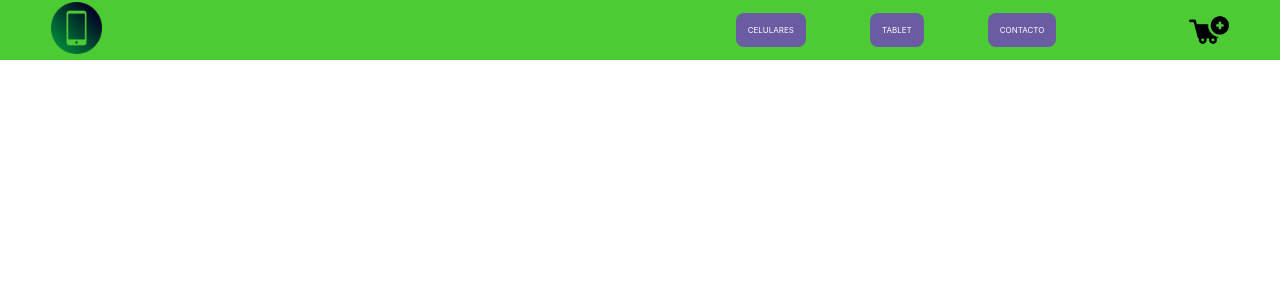
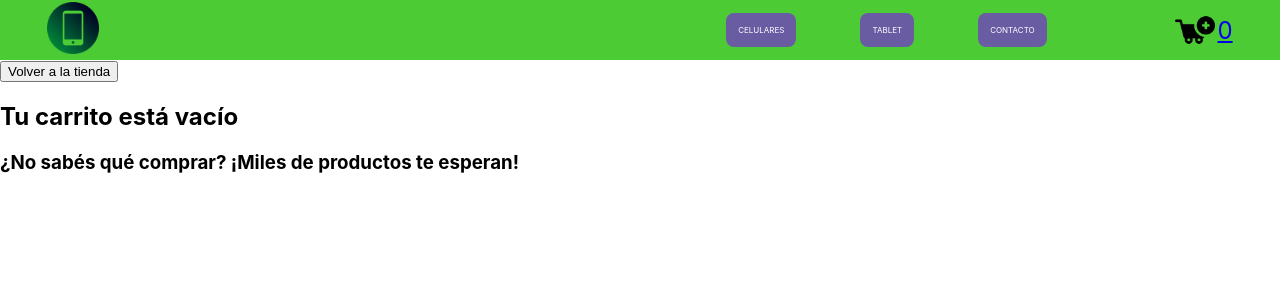
Before and after one commit to briann14/appbrianguzman, a React (Create React App) app: page /cart in a window 1280 px wide. Shown: the top 300 px of the page. Built offline with nearby package versions, Linux system fonts and the light colour scheme.

Commit message:
creating cartview

```diff
--- a/src/components/Cart/Cart.js
+++ b/src/components/Cart/Cart.js
@@ -1,17 +1,52 @@
 import { useContext } from 'react';
 import  CartContext from '../../context/CartContext';
+import ItemList from '../ItemList/ItemList';
+import { Link } from 'react-router-dom';
+const Cart = () => {
+    const { products, clearCart, removeItem, getTotal , getQuantity } = useContext(CartContext)
+    const handleRemoveItem = (id, name) => {
+        removeItem(id)
+    }
+     return (
+        <div className="container">
+            {products.length !== 0 ? (
+                <div>
+                  <ItemList products={products} />
+                    {
+                products.map(prod => {
+                    return (
+                        <div key={prod.id} style={{ display: 'flex'}}>
+                            <h3>{prod.name} -</h3>
+                            <h3>Cantidad {prod.quantity}</h3>
+                            <button onClick={() => handleRemoveItem(prod.id, prod.name)}>X</button>
+                        </div>
+                    )
+            })}
+                    <ul className="priceTotal">
+                        <li>Total:</li>
+                        <li>{getQuantity()}</li>
+                        <li>${getTotal()}</li>
 
-const Cart = () => {
-    const { cart } = useContext(CartContext);
+                    </ul>
+                    <button className="buttonCartEnd" >Terminar Compra</button>
+                    <button className="buttonCart" onClick={clearCart}>
+                        Borrar todos los items
+                    </button>
+                    <Link to="/"><button className="buttonCart">Seguir comprando</button></Link>
 
-    return (
-        <>
-            {cart.map((prod) => (
-                <li key={prod.id}>{prod.cantidad}</li>
+                </div>
 
-            ))}
-        </>
+            ) : (
+                <div className="listNotCart">
+                    <Link to="/"><button className="buttonCart">Volver a la tienda</button></Link>
+                    <h2>Tu carrito está vacío</h2>
+                    <h3>¿No sabés qué comprar? ¡Miles de productos te esperan!</h3>
+                </div>
+            )}
+        </div>
     );
 };
 
+
+
 export default Cart;
--- a/src/components/CartWidget/CartWidget.css
+++ b/src/components/CartWidget/CartWidget.css
@@ -8,4 +8,8 @@
 }
 .contador{
     font-size: 1.5rem;
+    text-decoration: none;
 }
+.link{
+    text-decoration: none;
+}
--- a/src/components/CartWidget/CartWidget.js
+++ b/src/components/CartWidget/CartWidget.js
@@ -1,18 +1,24 @@
-import { Link } from "react-router-dom";
-import { products } from '../../mock/productos';
-import  { useContext } from 'react';
+
+import React, { useContext } from 'react';
 import CartContext  from '../../context/CartContext';
 import './CartWidget.css'
+import { Link } from "react-router-dom";
 
 
-const CartWidget = () => {
-    const { cart } = useContext(CartContext);
+const CartWidget = ({margin = 2 ,  width = 40 }) => {
+
+    const { getQuantity } = useContext(CartContext)
+
     return(
-        <div className="carrito">
-   <img  src = {'../img/carrito.png'}  className= "imagenCart" alt = 'logo'/>
-   {cart.map((prod) => (
-      <span key={prod.id}className="contador">{prod.cantidad}</span>
-    ))}
-  </div>
-    )}
-export default CartWidget
+
+        <Link to={'cart'} className = 'link' >
+            <div className="carrito">
+        <img  src = {'../img/carrito.png'}  style ={{margin ,width}} alt = 'logo'/>
+        <span className='contador'>{getQuantity()}</span>
+        </div>
+        </Link>
+
+
+    );
+    }
+export default CartWidget;
--- a/src/components/ItemDetail/ItemDetail.js
+++ b/src/components/ItemDetail/ItemDetail.js
@@ -1,50 +1,64 @@
 import { useState , useContext } from 'react';
-import { Link, useParams } from 'react-router-dom';
+import { Link} from 'react-router-dom';
 import ItemCount from '../ItemCount/ItemCount';
 import './ItemDetail.css'
 import CartContext from '../../context/CartContext'
-const ItemDetail = ({ product }) => {
-        const [cantidad, setCantidad] = useState(0);
-        const { Agregando , clearItems, values} = useContext(CartContext);
+import { useNotificationServices } from '../../services/notification/NotificationService'
 
-        const onAdd = (cantidad) => {
-            setCantidad(cantidad);
-            Agregando(product, cantidad);
-        };
+const ItemDetail = ({ id, name, img, category, description, price, stock }) => {
+    const [quantity, setQuantity] = useState(0)
 
+    const { addItem } = useContext(CartContext)
+
+    const setNotification = useNotificationServices()
+
+    const handleOnAdd = (quantity) => {
+        setQuantity(quantity)
+
+        const productToAdd = {
+            id,
+            name,
+            price,
+            img,
+            category,
+            description,
+            stock
+        }
+
+        addItem(productToAdd, quantity)
+        setNotification('success',`Se agrego ${name} al carrito`)
+    }
 
     return (
         <article className="CardItem">
             <header className="Header">
                 <h2 className="ItemHeader">
-                {product?.name}
+                    {name}
                 </h2>
             </header>
             <picture>
-            <img src={product?.img} alt={product?.name} className="ItemImg"/>
+                <img src={img} alt={name} className="ItemImg"/>
             </picture>
             <section>
-
                 <p className="Info">
-                Categoria: {product?.category}
+                    Categoria: {category}
                 </p>
                 <p className="Info">
-                Descripción: {product?.description}
+                    Descripción: {description}
                 </p>
                 <p className="Info">
-                Precio: {product?.price}
+                    Precio: {price}
                 </p>
             </section>
             <footer className='ItemFooter'>
-        {cantidad === 0 ? ( <ItemCount stock={product.stock} onAdd={onAdd} />) : (
-            <div>
-            <Link to="/cart" className='boton'>FINALIZAR COMPRA</Link>
-            <button className="botonborrar" onClick={clearItems}> Borrar todos los items </button>
-            </div>
-
-            )}
+                {
+                    quantity > 0 ?
+                        <Link to={'/cart'} className='Option'>Ir al carrito de compras</Link> :
+                        <ItemCount initial={1} stock={stock} onAdd={handleOnAdd} />
+                }
             </footer>
         </article>
     )
 }
+
 export default ItemDetail
--- a/src/components/NavBar/NavBar.js
+++ b/src/components/NavBar/NavBar.js
@@ -1,7 +1,7 @@
 import "./NavBar.css"
 import CartWidget from "../CartWidget/CartWidget"
 import { NavLink , Link } from 'react-router-dom';
-import { useEffect, useState } from 'react'
+
 
 const Navbar = () => {
   return (
--- a/src/context/CartContext.js
+++ b/src/context/CartContext.js
@@ -1,49 +1,87 @@
-import { createContext, useEffect, useState } from 'react';
 
- const CartContext = createContext();
+
+import { createContext, useState } from "react"
+
+const Context = createContext()
 
 export const CartContextProvider = ({ children }) => {
-    const [cart, setCart] = useState([]);
-    const [cantidad, setCantidad] = useState(0);
-    useEffect(() => {
-        console.log(cart);
-    }, [cart]);
+    const [products, setProducts] = useState([])
+    const [quantity, setQuantity] = useState(0);
 
-    const Agregando = (item, cantidad) => {
-        if (isInCart(item.id)){
-             sumarCantidad(item, cantidad)
-            }else{
-             setCart([...cart, { ...item, cantidad }]);
-    }}
+
+    const addItem = (item, quantity) => {
+        const productToAdd = {
+            ...item,
+            quantity
+        }
+
+        isInCart(item.id) ? updateItemInCart(productToAdd) : addItemToCart(productToAdd)
+    }
 
     const isInCart = (id) => {
-        return cart.some((producto) => producto.id === id);
-    };
+        return products.some(prod => prod.id === id)
+    }
 
+    const updateItemInCart = (productToAdd) => {
+        const updatedCart = products.map(prod => {
+            if(prod.id === productToAdd.id) {
+                const updatedProduct = {
+                    ...prod,
+                    quantity: prod.quantity + productToAdd.quantity
+                }
+                return updatedProduct
+            } else {
+                return prod
+            }
+        })
 
-    const sumarCantidad = (item, cantidad) => {
-        const newProducts = cart.map((prod) => {
-            if (prod.id === item.id) {
-                const newProduct = {
-                    ...prod,
-                    cantidad: prod.cantidad + cantidad,
-                };
-                return newProduct;
-            } else {
-                return prod;
-            }
-        });
-        setCart(newProducts);
-    };
-    const clearItems = () => {
-        setCart([]);
-        setCantidad(0);
-    };
+        setProducts(updatedCart)
+    }
+
+    const addItemToCart = (productToAdd) => {
+        setProducts([...products, productToAdd])
+    }
+
+    const removeItem = (id) => {
+        const newProducts = products.filter(prod => prod.id !== id)
+        setProducts(newProducts)
+    }
+
+    const clearCart = () => {
+        setProducts([])
+        setQuantity(0);
+
+    }
+
+    const getTotal = () => {
+        let total = 0
+        products.forEach(prod => {
+            total = total + prod.price * prod.quantity
+        })
+        return total
+    }
+
+    const getQuantity = () => {
+        let count = 0
+        products.forEach(prod => {
+            count = count + prod.quantity
+        })
+        return count
+    }
 
     return (
-        <CartContext.Provider value={{ cart, Agregando , clearItems}}>
-          {children}
-        </CartContext.Provider>
-    );
-};
-export default CartContext
+        <Context.Provider value={{
+            quantity,
+            products,
+            addItem,
+            removeItem,
+            clearCart,
+            getTotal,
+            getQuantity
+            }}>
+            {children}
+        </Context.Provider>
+    )
+}
+
+export default Context
--- a/src/mock/productos.js
+++ b/src/mock/productos.js
@@ -4,7 +4,6 @@ export const products = [
         name: 'Samsung S20 FE',
         stock: 10,
         price: 85000,
-        //img: './img/camisa.jpg',
         img: 'https://www.techinn.com/f/13828/138281761/samsung-smartphone-galaxy-s20fe-2021-6gb-128gb-6.5-dual-sim.jpg',
         category: 'celulares',
         description: 'Memoria 8gb de ram - Almacenamiento : 128gb '
@@ -14,7 +13,7 @@ export const products = [
         name: 'Iphone 13 pro',
         stock: 2,
         price: '351000',
-        //img: './img/gorra.jpg',
+
         img: 'https://store.storeimages.cdn-apple.com/4982/as-images.apple.com/is/iphone-13-pro-blue-select?wid=470&hei=556&fmt=jpeg&qlt=95&.v=1631652954000',
         category: 'celulares',
         description: ' Almacenamiento : 256gb '
@@ -24,38 +23,38 @@ export const products = [
         name: 'Xiaomi Redmi Note 9',
         stock: 7,
         price: 49000,
-        //img: './img/remera.jpg',
         img: 'https://images.fravega.com/f500/99255d47d5bace0b2f37460b589952a6.jpg',
         category: 'celulares',
         description: ' RAM : 4GB - Almacenamiento : 128gb '
     },
+    {
+        id: 4,
+        name: 'Galaxy Tab A7 ',
+        stock: 2,
+        price: '80000',
+        img: 'https://d3ugyf2ht6aenh.cloudfront.net/stores/001/018/096/products/tablet-samsung-a7-10-51-973b1ca1b67d275c3c16291520211063-640-0.jpg',
+        category: 'tablet',
+        description: ' Almacenamiento : 64gb '
+    },
 
 ];
 
-const categorias = [
-
-    {id: 'celular', description: 'Celular'},
-    {id: 'tablet', description: 'Tablet'},
-    {id: 'contacto', description: 'Contacto'}
-]
 
 
-export const misProductos = (categoryId) => {
-    return new Promise((resolve, reject) => {
-        const prodFiltrados = products.filter(
-            (prod) => prod.category === categoryId
-        );
+export const getProducts = (idCategory) => {
+    return new Promise ((resolve) => {
+        const productsToResolve = idCategory ? products.filter(item => item.category === idCategory) : products
         setTimeout(() => {
-            categoryId ? resolve(prodFiltrados) : resolve(products);
-        }, 1000);
+            resolve(productsToResolve);
+        },500);
     });
-};
+}
 
-export const miProducto = (itemId) => {
-    return new Promise((resolve, reject) => {
-        const item = products.find((prod) => prod.id === parseInt(itemId));
+export const getProduct = (id) => {
+    return new Promise((resolve) => {
+        const prod = products.find(p => p.id === parseInt(id))
         setTimeout(() => {
-            resolve(item);
-        }, 1000);
-    });
-};
+            resolve(prod)
+        }, 500)
+    })
+}
--- /dev/null
+++ b/src/services/notification/NotificationService.js
@@ -0,0 +1,60 @@
+import { useState, createContext, useContext } from "react"
+
+const Notification = ({ message, severity }) => {
+    const notificationStyles = {
+        position: 'absolute',
+        top: 100,
+        right: 5,
+        display: 'flex',
+        justifyContent: 'center',
+        alignItems: 'center',
+        width: 'auto',
+        height: 'auto',
+        // backgroundColor: severity === 'success' ? 'green' : 'red',
+        padding: '10px 20px 10px 20px',
+        color: 'white',
+        borderRadius: '10px'
+    }
+
+    const config = true ?
+    {
+        style: notificationStyles,
+        className: severity === 'success' ? 'Success' : 'Error'
+    } : {}
+
+    if(message === '') {
+        return null
+    }
+
+    return (
+        <div {...config}>
+            {message}
+        </div>
+    )
+}
+
+const NotificationContext = createContext()
+
+export const NotificationServicesProvider = ({children}) => {
+    const [message, setMessage] = useState('')
+    const [severity, setSeverity] = useState('')
+
+    const setNotification = (severity, message) => {
+        setMessage(message)
+        setSeverity(severity)
+        setTimeout(() => {
+            setMessage('')
+        }, 5000)
+    }
+
+    return (
+        <NotificationContext.Provider value={setNotification}>
+            <Notification message={message} severity={severity}/>
+            {children}
+        </NotificationContext.Provider>
+    )
+}
+
+export const useNotificationServices = () => {
+    return useContext(NotificationContext)
+}
```
Also changed, not shown: src/App.js (+6 -4 lines), src/components/ItemDetailContainer/ItemDetailContainer.js (+30 -20 lines), src/components/ItemList/ItemList.js (+4 -6 lines), src/components/ItemListContainer/ItemListContainer.js (+15 -16 lines). Lines whose indentation alone changed are shown as unchanged.
